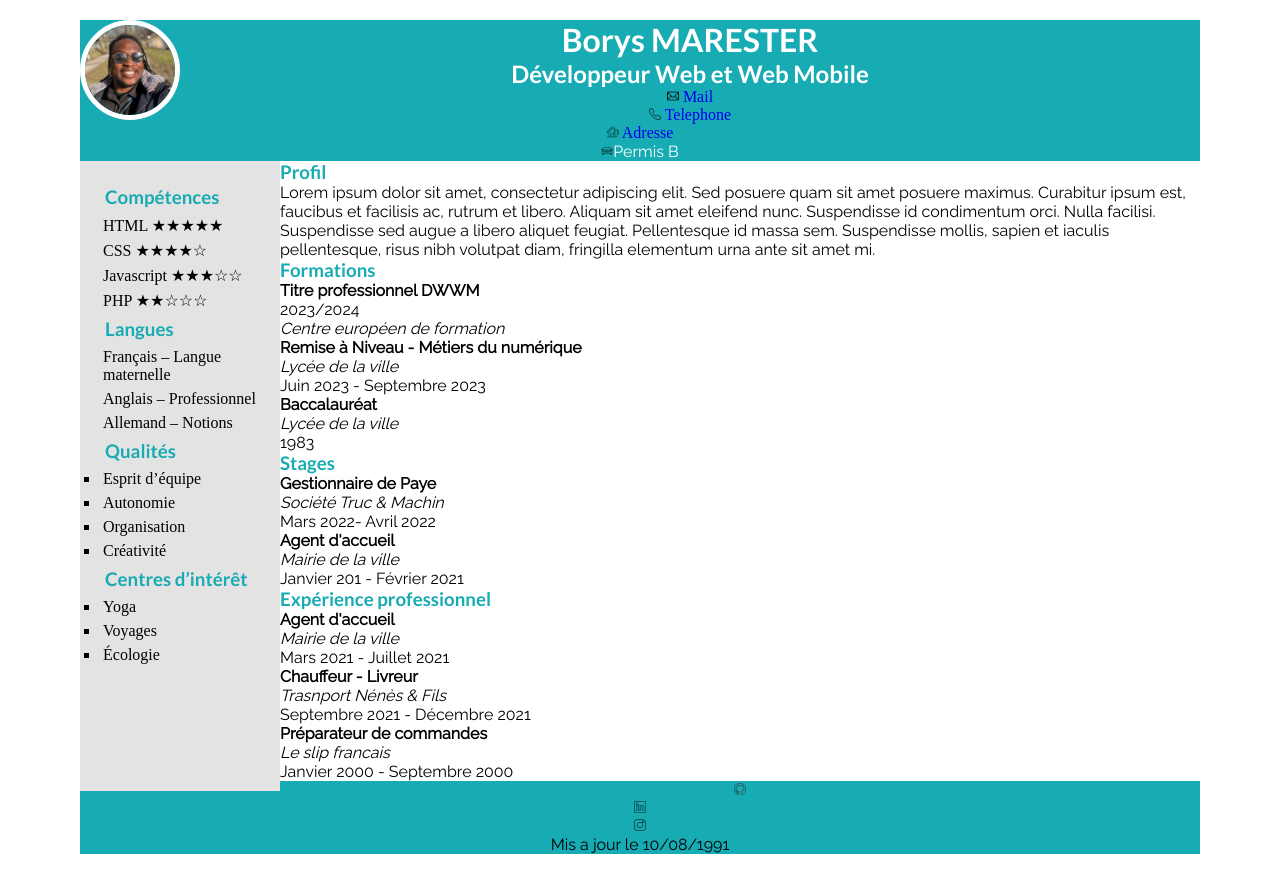
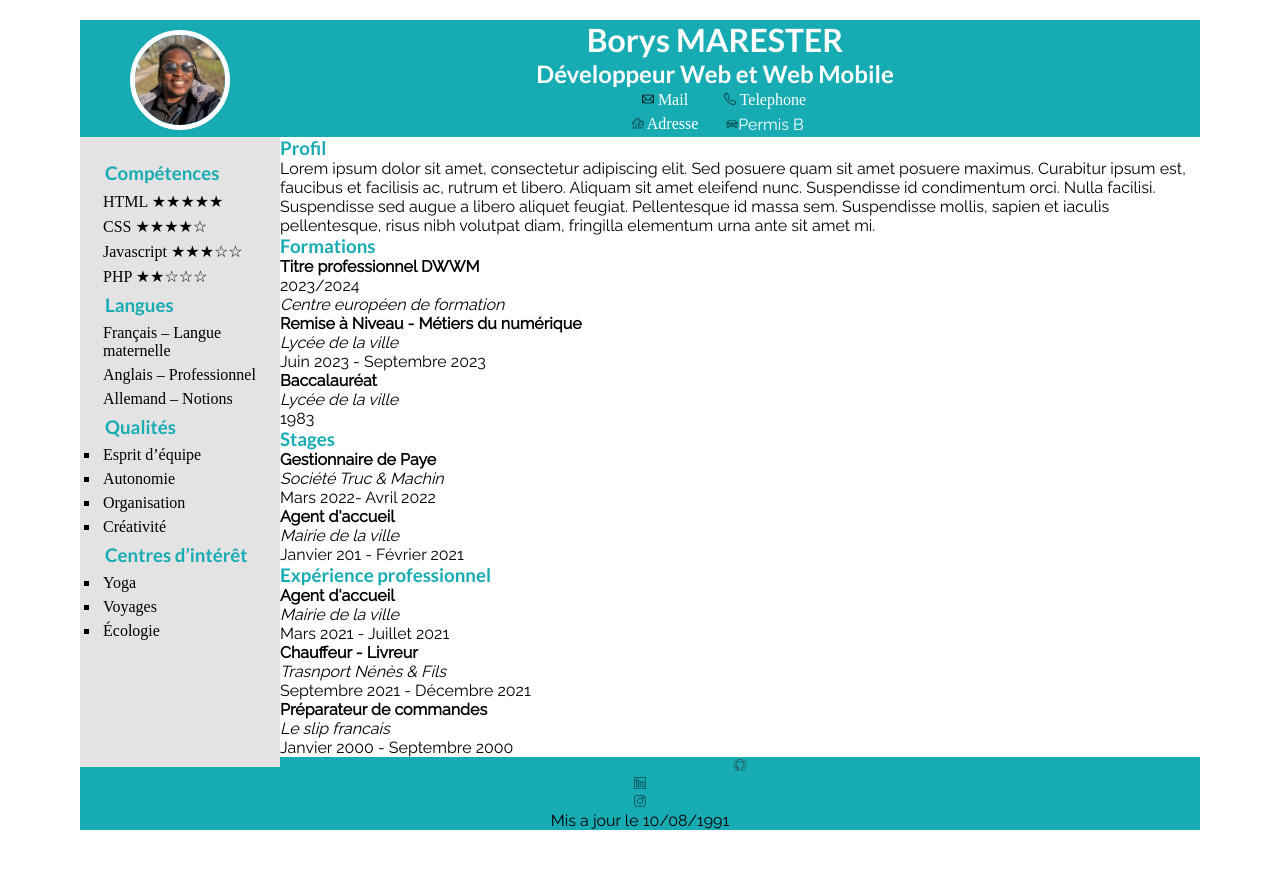
Before and after one commit to MaladaizZ/Marester-Resume, a plain HTML site: page index.html in a window 1280 px wide. After the commit the page ends 850 px from the top, so only its background shows below. Drawn offline with Linux system fonts and the light colour scheme; files whose address does not match are found by name.

Commit message:
add favicon and header 0.2

```diff
--- a/index.html
+++ b/index.html
@@ -5,6 +5,7 @@
     <meta charset="UTF-8">
     <meta name="viewport" content="width=device-width, initial-scale=1.0">
     <title>Marester-Resume</title>
+    <link rel="icon" type="image/png" href="./ressources/favicons/cv.png">
     <link rel="stylesheet" href="./ressources/css/style.css">
     <link rel="stylesheet" href="./ressources/css/dynamique.css">
 </head>
@@ -13,7 +14,7 @@
     <div>
         <header class="container">
             <div>
-                <img src="./ressources/images/borys-photo-profil.JPEG" alt="photo-de-profil-borys" class="photoprofil">
+                <a href="./ressources/images/borys-photo-profil.JPEG"><img src="./ressources/images/borys-photo-profil.JPEG" alt="photo-de-profil-borys" class="photoprofil borys"></a>
             </div>
             <div>
                 <h1>Borys MARESTER</h1>
@@ -22,21 +23,23 @@
                 <h2>Développeur Web et Web Mobile</h2>
             </div>
             <div class="adress">
-                    <div>
+                <ul class="liste-header">
+                    <li class="listheader">
                         <img src="./ressources/favicons/courrier.png" alt="email" class="cat">
                         <a href="mailto:b.marester@gmail.com " class="fox">Mail</a>
-                    </div>
-                    <div>
+                    </li>
+                    <li class="listheader">
                         <img src="./ressources/favicons/telephone.png" alt="telephone" class="cat">
                         <a href="tel:+33769787297" class="fox">Telephone</a>
-                    </div>
-                    <div>
+                    </li>
+                    <li class="listheader">
                         <img src="./ressources/favicons/adresse-du-domicile.png" alt="maison" class="cat">
                         <a href="https://maps.app.goo.gl/vUtR8QqxcbsoGd25A" target="_blank" class="fox">Adresse</a>
-                    </div>
-                    <div>
+                    </li>
+                    <li class="listheader">
                         <p><img src="./ressources/favicons/auto.png" alt="voiture" class="cat">Permis B</p>
-                    </div>
+                    </li>
+                </ul>
             </div>
         </header>
         <main>
--- a/ressources/css/dynamique.css
+++ b/ressources/css/dynamique.css
@@ -5,5 +5,27 @@
 
 .fox{
     text-decoration: none;
+    color: white;
 
 }
+
+.liste-header {
+    display: flex;
+    align-items: start;
+    flex-direction: column;
+    justify-content: center;
+}
+
+.liste-header {
+    display: flex;
+    flex-direction: row;
+    flex-wrap: wrap;
+    justify-content: center;
+    align-items: stretch;
+    width: 200px;
+    margin: 0 auto;
+    list-style: none;
+}
+.listheader {
+    flex-basis: 50%;
+}
--- a/ressources/css/style.css
+++ b/ressources/css/style.css
@@ -15,6 +15,7 @@
 h1{
     font-family:"Lato" ;
 }
+
 h2{
     font-family: "Lato";
 }
@@ -54,6 +55,11 @@ body {
     height: 100px;
     object-fit: cover;
     float: left;
+    margin-top: 10px;
+    margin-left: 50px;
+}
+.borys:hover{
+    cursor: zoom-in;
 }
 
 header {
```
Also changed, not shown: ressources/favicons/cv.png (added).
